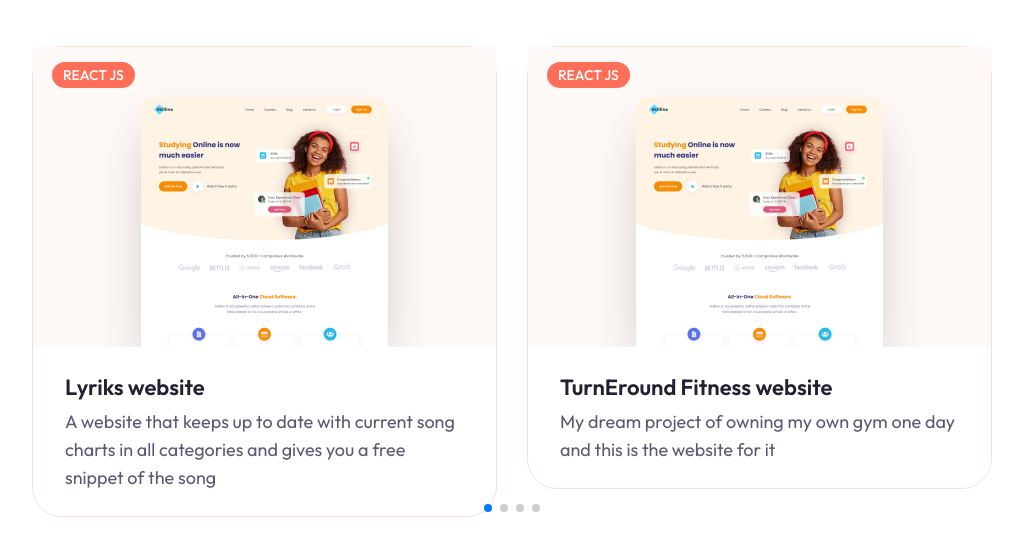
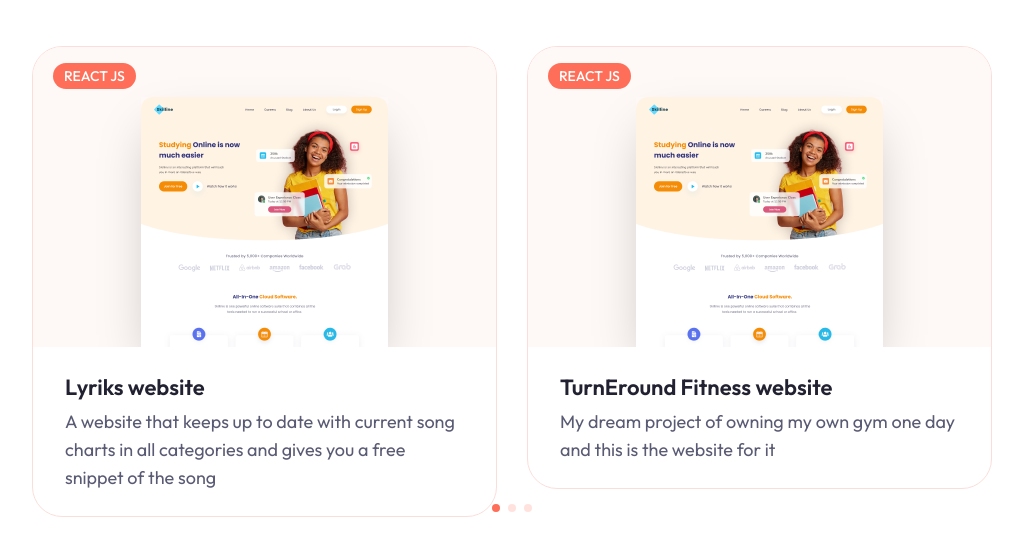
Before and after one commit to JoshT89/React-Portfolio, a Next.js app: page / in a window 1280 px wide. Shown: the part 2910-3466 px from the top of the page, without its empty margins (128-1151 px from the left). Built offline with nearby package versions, Linux system fonts and the light colour scheme.

Commit message:
completed my projects sections and amended global css to change the pagination icons primary color and enable the scroll icons to be clicked

```diff
--- a/app/globals.css
+++ b/app/globals.css
@@ -93,3 +93,8 @@
   @apply z-10 w-[200px] h-[68px] bg-white dark:backdrop-blur-[44px]
   shadow-2xl p-4 rounded-[10px] flex items-center gap-x-4;
 }
+/* swiper bullets styles */
+.swiper-horizontal>.section-pagination-bullets .swiper-pagination-bullet,
+.swiper-pagination-horizontal.swiper-pagination-bullets .swiper-pagination-bullet {
+  @apply bg-primary;
+}
--- a/components/ProjectCard.jsx
+++ b/components/ProjectCard.jsx
@@ -6,7 +6,7 @@ import { Badge } from './ui/badge';
 
 const ProjectCard = ({ project }) => {
     return (
-        <Card>
+        <Card className='group overflow-hidden relative'>
             <CardHeader className='p-0'>
                 {/* image */}
                 <div className='relative w-full h-[300px] flex items-center justify-center
@@ -20,6 +20,21 @@ const ProjectCard = ({ project }) => {
                         alt=''
                     priority
                     />
+                    {/* btn links */}
+                    <div className='flex gap-x-4'>
+                        <Link href={project.link}
+                            className='bg-secondary w-[54px] h-[54px] rounded-full flex
+                            justify-center items-center scale-0 opacity-0 group-hover:scale-100
+                            group-hover:opacity-100 transition-all duration-200'>
+                            <Link2Icon className='text-white' /></Link>
+
+                          <Link href={project.github}
+                            className='bg-secondary w-[54px] h-[54px] rounded-full flex
+                            justify-center items-center scale-0 opacity-0 group-hover:scale-100
+                            group-hover:opacity-100 transition-all duration-200'>
+                            <Github className='text-white' /></Link>
+
+                    </div>
                 </div>
             </CardHeader>
             <div className='h-full px-8 py-6'>
--- a/components/Work.jsx
+++ b/components/Work.jsx
@@ -22,7 +22,7 @@ const projectData = [
         name: 'Lyriks website',
         description: 'A website that keeps up to date with current song charts in all categories and gives you a free snippet of the song',
         link: '/',
-        githib: '/',
+        github: '/',
     },
     {
         image: '/work/3.png',
@@ -30,7 +30,7 @@ const projectData = [
         name: 'TurnEround Fitness website',
         description: 'My dream project of owning my own gym one day and this is the website for it',
         link: '/',
-        githib: '/',
+        github: '/',
     },
     {
         image: '/work/3.png',
@@ -38,7 +38,7 @@ const projectData = [
         name: 'Sik Wolf website',
         description: 'Website for a friend of mine who is a designer and photographer, this is a website for his designs',
         link: '/',
-        githib: '/',
+        github: '/',
     },
     {
         image: '/work/3.png',
@@ -46,7 +46,7 @@ const projectData = [
         name: 'Lyriks website',
         description: 'A website that keeps up to date with current song charts in all categories and gives you a free snippet of the song',
         link: '/',
-        githib: '/',
+        github: '/',
     },
      {
         image: '/work/3.png',
@@ -54,7 +54,7 @@ const projectData = [
         name: 'Lyriks website',
         description: 'A website that keeps up to date with current song charts in all categories and gives you a free snippet of the song',
         link: '/',
-        githib: '/',
+        github: '/',
     },
 ];
 
@@ -86,7 +86,7 @@ const Work = () => {
                         pagination={{ clickable: true }}
                     >
                         {/* show only the first 4 projects for the slides */}
-                        {projectData.slice(0.4).map((project, index) => {
+                        {projectData.slice(0, 4).map((project, index) => {
                             return (
                                 <SwiperSlide key={index}>
                                     <ProjectCard project={project} />
```
